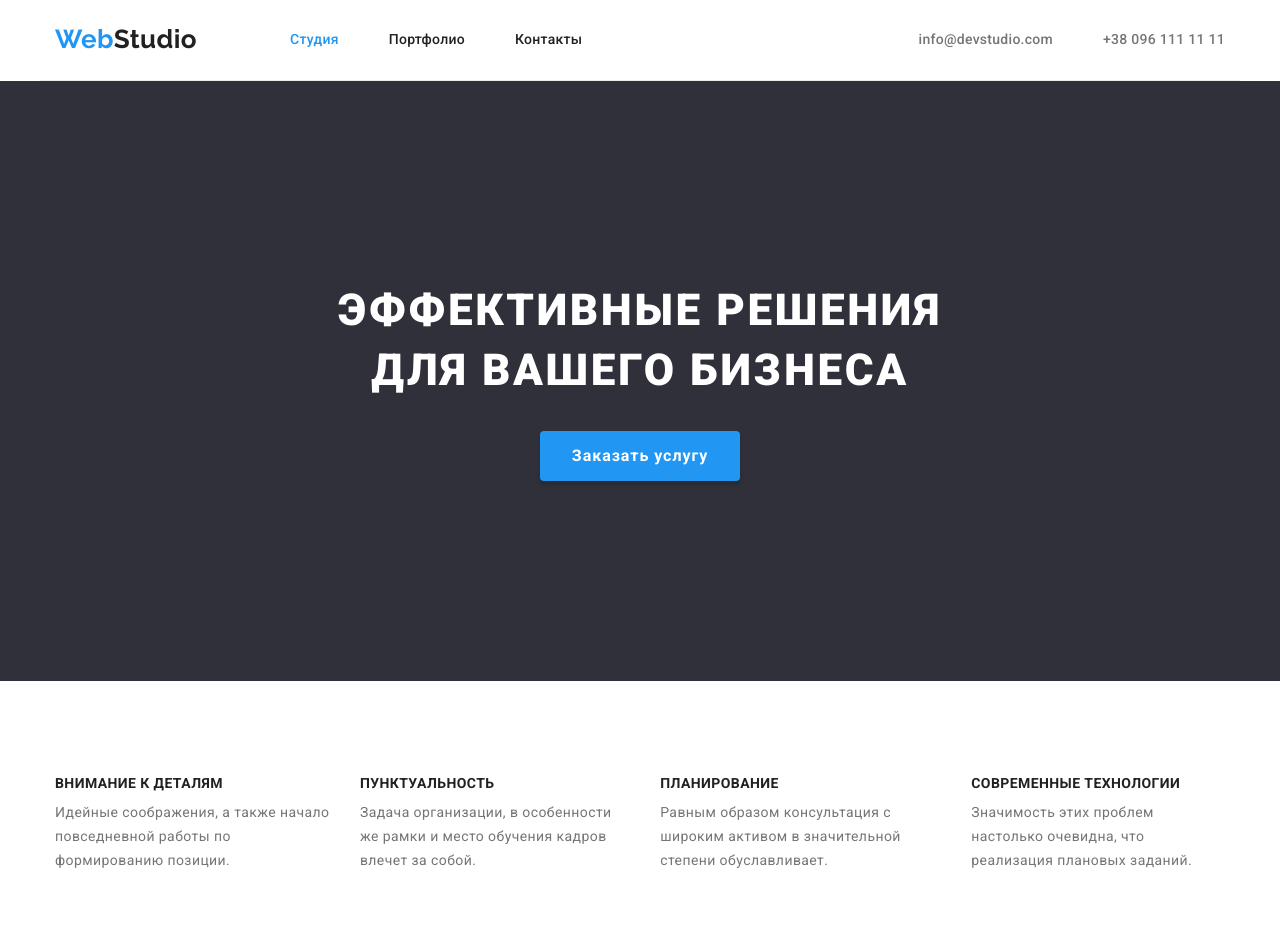
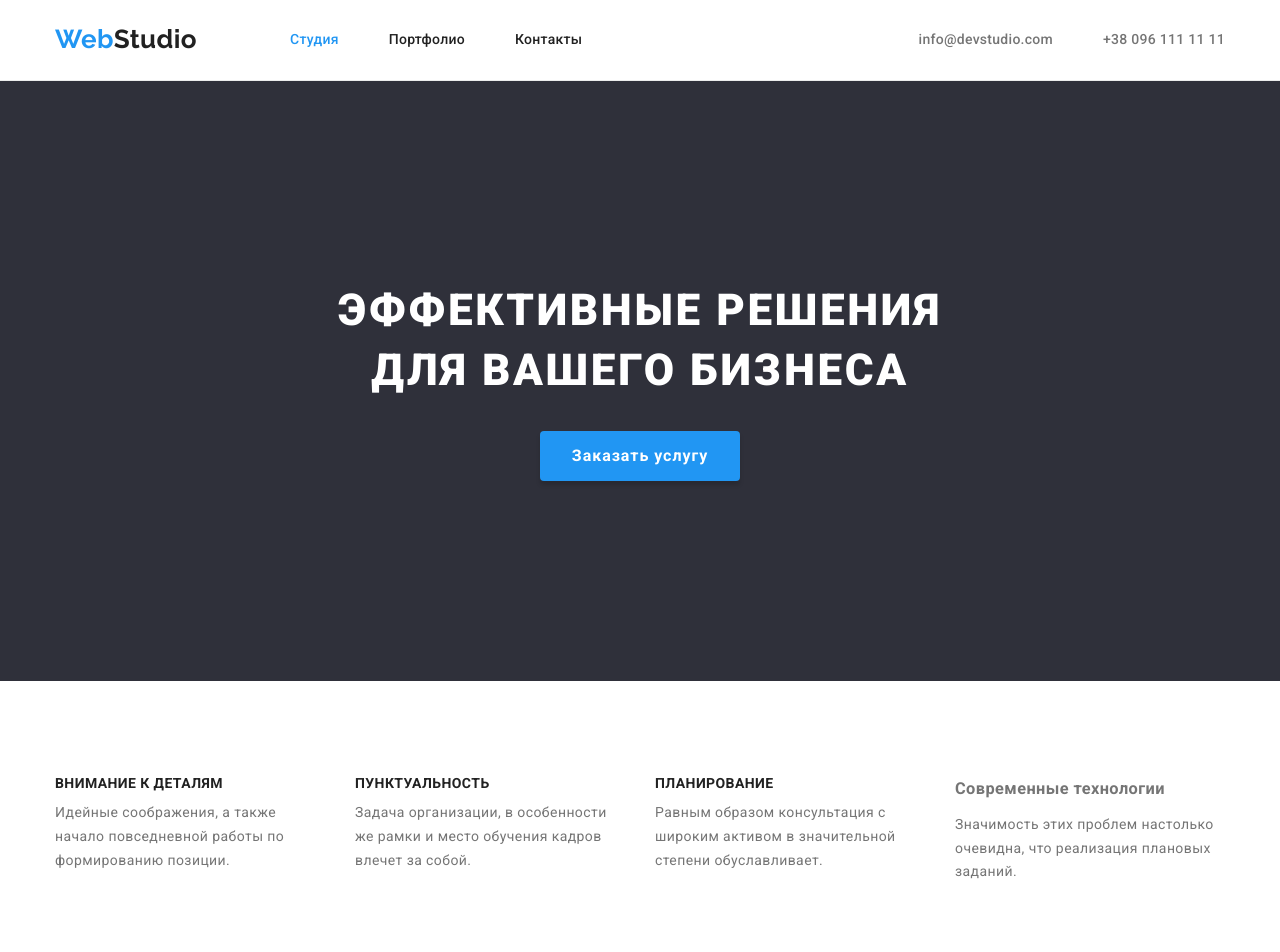
Before and after one commit to AleksandrOchenash/goit-markup-hw-04, a plain HTML site: page index.html in a window 1280 px wide. Shown: the top 952 px of the page. Drawn offline with nearby package versions, Linux system fonts and the light colour scheme.

Commit message:
Исправлены ошибки в ДЗ№3
Исправлено простроение флексбокса ,
тени на кнопках  и паддинги в хедере

```diff
--- a/css/styles.css
+++ b/css/styles.css
@@ -26,14 +26,14 @@ h2,
 h3,
 h4,
 h5 {
-  margin: 0 0 0 0;
+  margin: 0;
 }
 p {
   margin: 10px 0px 0px 0px;
 }
 ul {
-  padding: 0 0 0 0;
-  margin: 0 0 0 0;
+  padding: 0;
+  margin: 0;
 }
 /* Утилиты */
 
@@ -46,15 +46,10 @@ ul {
   padding-top: 94px;
   padding-bottom: 94px;
 }
-.header-section {
-  display: flex;
-  border-bottom: 1px #ececec solid;
-  padding-top: 24px;
-  padding-bottom: 24px;
-}
+
 .image {
   display: block;
-  margin: 0 0 0 0;
+  margin: 0;
   max-width: 100%;
   height: auto;
 }
@@ -63,6 +58,13 @@ ul {
 }
 
 /* Заголовки */
+.visually-hidden {
+  position: absolute;
+  clip: rect(0 0 0 0);
+  width: 1px;
+  height: 1px;
+  margin: -1px;
+}
 .section-title {
   margin-bottom: 50px;
   text-align: center;
@@ -71,7 +73,7 @@ ul {
   line-height: 1.17;
   color: var(--secondary-text-color);
 }
-.feature-title {
+.feature-list-item-title {
   font-weight: bold;
   font-size: 14px;
   line-height: 1.16;
@@ -85,7 +87,15 @@ ul {
   line-height: 1.19;
   color: var(--secondary-text-color);
 }
-
+/* Секция ХЕДЕР  */
+.header-section {
+  padding-top: 24px;
+  padding-bottom: 24px;
+  border-bottom: 1px #ececec solid;
+}
+.header-container {
+  display: flex;
+}
 /* Логотип */
 .logo-container {
   margin-right: 93px;
@@ -154,18 +164,19 @@ ul {
 }
 .feature-list {
   display: flex;
-  margin: 0 0 0 0;
+  flex-wrap: wrap;
+  margin-right: -30px;
+  margin-bottom: -30;
 }
 .feature-list-item {
-  width: calc(100%- 90px / 4);
+  width: calc(100% / 4 - 30px);
   margin-right: 30px;
+  margin-bottom: 30px;
 }
 .feature-list-item:last-child {
   margin-right: 0px;
 }
 /* Секция Чем мы занимаемся */
-.occupation-container {
-}
 .occupation-list {
   display: flex;
 }
@@ -312,8 +323,6 @@ ul {
   color: var(--secondary-text-color);
   background-color: var(--button-bg-color);
   text-decoration: none;
-  box-shadow: 0px 3px 1px rgba(0, 0, 0, 0.1), 0px 1px 2px rgba(0, 0, 0, 0.08),
-    0px 2px 2px rgba(0, 0, 0, 0.12);
 }
 .filter-button:last-child {
   margin-right: 0px;
@@ -322,6 +331,8 @@ ul {
 .filter-button:hover {
   background-color: var(--accent-color);
   color: var(--bg-primary);
+  box-shadow: 0px 3px 1px rgba(0, 0, 0, 0.1), 0px 1px 2px rgba(0, 0, 0, 0.08),
+    0px 2px 2px rgba(0, 0, 0, 0.12);
 }
 /* Список примеров из портфолио */
 .portfolio-title {
--- a/index.html
+++ b/index.html
@@ -19,8 +19,8 @@
   <body>
     <!-- Шапка страницы -->
 
-    <header>
-      <div class="header-section container">
+    <header class="header-section">
+      <div class="header-container container">
         <nav class="nav-container">
           <div class="logo-container">
             <a class="logo" href="./index.html"
@@ -59,35 +59,38 @@
     <main>
       <!--Секция Герой -->
       <section class="hero-section centered">
-        <h1 class="hero-title">Эффективные решения для вашего бизнеса</h1>
-        <button type="button" class="hero-button">Заказать услугу</button>
+        <div class="container">
+          <h1 class="hero-title">Эффективные решения для вашего бизнеса</h1>
+          <button type="button" class="hero-button">Заказать услугу</button>
+        </div>
       </section>
       <!--Секция Преимущества -->
-      <section class="section">
+      <section class="feature-section section">
         <div class="feature-container container">
+          <h2 class="visually-hidden">Наши преимущества</h2>
           <ul class="feature-list list">
             <li class="feature-list-item">
-              <h3 class="feature-title">Внимание к деталям</h3>
+              <h3 class="feature-list-item-title">Внимание к деталям</h3>
               <p>
                 Идейные соображения, а также начало повседневной работы по
                 формированию позиции.
               </p>
             </li>
             <li class="feature-list-item">
-              <h3 class="feature-title">Пунктуальность</h3>
+              <h3 class="feature-list-item-title">Пунктуальность</h3>
               <p>
                 Задача организации, в особенности же рамки и место обучения
                 кадров влечет за собой.
               </p>
             </li>
             <li class="feature-list-item">
-              <h3 class="feature-title">Планирование</h3>
+              <h3 class="feature-list-item-title">Планирование</h3>
               <p>
                 Равным образом консультация с широким активом в значительной
                 степени обуславливает.
               </p>
             </li>
-            <li>
+            <li class="feature-list-item">
               <h3 class="feature-title">Современные технологии</h3>
               <p>
                 Значимость этих проблем настолько очевидна, что реализация
@@ -98,7 +101,7 @@
         </div>
 
         <!--Секция Чем мы занимаемся -->
-        <div class="occupation-container container">
+        <div class="container">
           <h2 class="section-title centered">Чем мы занимаемся</h2>
           <ul class="occupation-list list">
             <li class="occupation-list-item">
```
Also changed, not shown: portfolio.html (+2 -2 lines).
